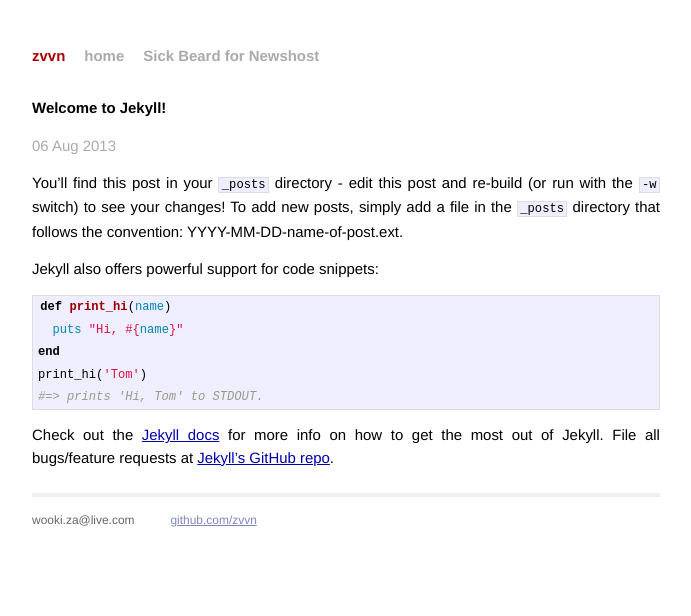
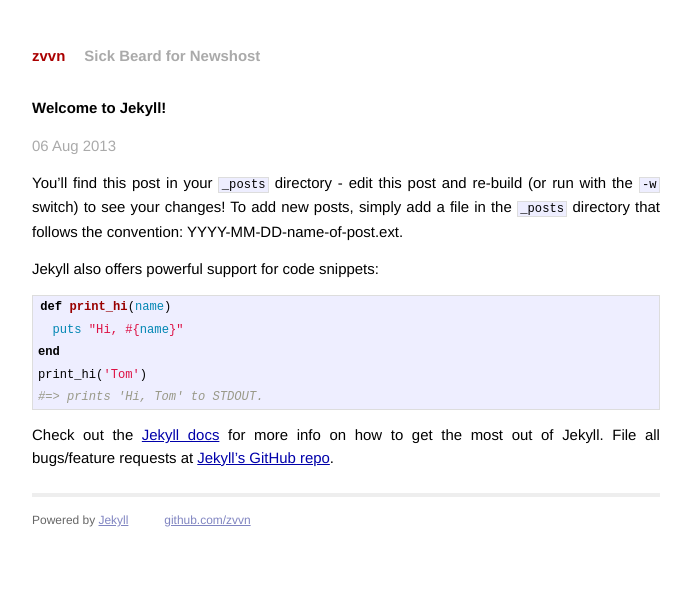
Before and after one commit to hobblygobbly/hobblygobbly.github.io, a Jekyll site: the page built from _posts/2013-08-06-welcome-to-jekyll.markdown, in a window 1280 px wide. Shown: the top 616 px of the page, without its empty margins (294-985 px from the left). Built offline with Jekyll 4.4.1, drawn with Linux system fonts in a browser that asks for light colours; Markdown is read by kramdown in place of the engine named in the settings.

Commit message:
footer change

```diff
--- a/_layouts/default.html
+++ b/_layouts/default.html
@@ -19,7 +19,6 @@
           <div class="site">
             <div class="header">
               <h1 class="title"><a href="/">{{ site.name }}</a></h1>
-              <a class="extra" href="/">home</a>
 			  <a class="extra" href="/Sick-Beard">Sick Beard for Newshost</a>
             </div>
 
@@ -28,7 +27,7 @@
             <div class="footer">
               <div class="contact">
                 <p>
-                  wooki.za@live.com
+                  Powered by <a href="http://jekyllrb.com/">Jekyll</a>
                 </p>
               </div>
               <div class="contact">
```
